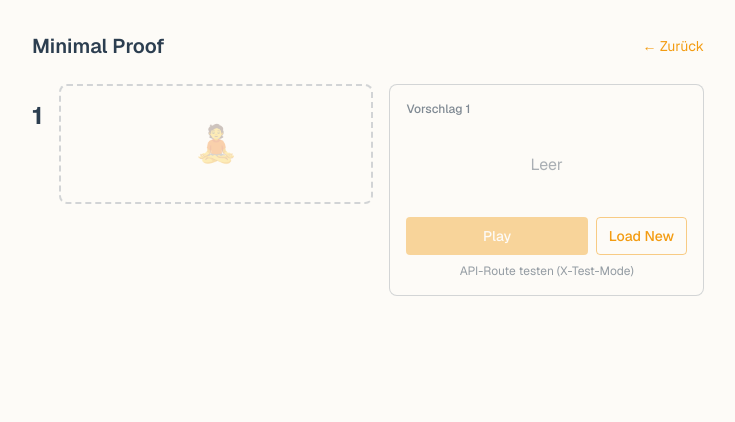
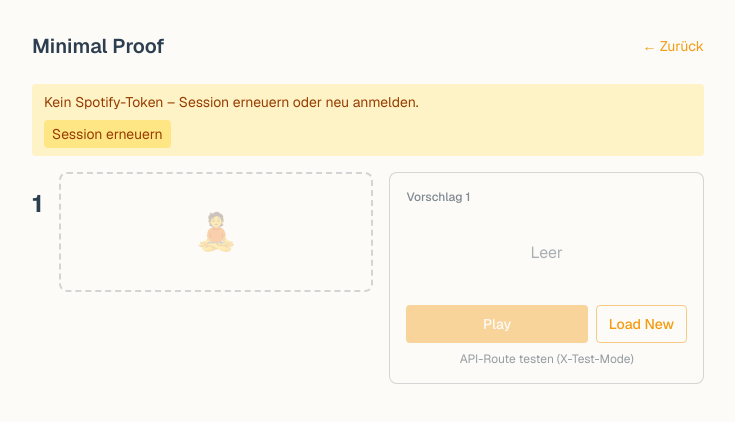
Before and after one commit to HorstDuebel/yoga-flow-beat-sync, a Next.js app: page /minimal in a window 1280 px wide. Shown: the top 422 px of the page, without its empty margins (272-1007 px from the left). Built offline with nearby package versions, Linux system fonts and the light colour scheme; no server answers; sample sign-in values are in the browser's storage.

Commit message:
Fix: transpilePackages f├╝r next-auth (Vercel next/server)

```diff
--- a/auth.ts
+++ b/auth.ts
@@ -94,7 +94,12 @@ export const authConfig = {
       if (expiresAt && Date.now() < expiresAt - 60_000) {
         return token;
       }
-      return refreshAccessToken(token);
+      try {
+        return await refreshAccessToken(token);
+      } catch (e) {
+        console.error("[Auth] Token-Refresh Exception:", e);
+        return token;
+      }
     },
     async session(params: { session: { user?: unknown }; token: Record<string, unknown> }) {
       const { session, token } = params;
--- a/src/app/minimal/actions.ts
+++ b/src/app/minimal/actions.ts
@@ -18,6 +18,7 @@ export async function fetchTrack(accessToken: string): Promise<
 
     const res = await fetch(url, {
       headers: { Authorization: `Bearer ${accessToken}` },
+      cache: "no-store",
     });
 
     if (!res.ok) {
--- a/src/app/minimal/page.tsx
+++ b/src/app/minimal/page.tsx
@@ -6,7 +6,7 @@ import Link from "next/link";
 import { fetchTrack, type Track } from "./actions";
 
 export default function MinimalPage() {
-  const { data: session, status } = useSession();
+  const { data: session, status, update } = useSession();
   const [track, setTrack] = useState<Track | null>(null);
   const [isLoading, setIsLoading] = useState(false);
   const [error, setError] = useState<string | null>(null);
@@ -21,21 +21,26 @@ export default function MinimalPage() {
     setError(null);
     setIsLoading(true);
     try {
-      // Server Action – läuft serverseitig, umgeht API-Route-404 auf Vercel
       const result = await fetchTrack(token);
       if ("error" in result) {
         setError(result.error ?? "Fehler beim Laden");
         setTrack(null);
+      } else if (result.track) {
+        setTrack(result.track);
       } else {
-        setTrack(result.track);
+        setError("Keine Daten erhalten");
+        setTrack(null);
       }
-    } catch {
-      setError("Netzwerkfehler");
+    } catch (e) {
+      const msg = e instanceof Error ? e.message : String(e);
+      setError(`Fehler: ${msg}`);
       setTrack(null);
     } finally {
       setIsLoading(false);
     }
   };
+
+  const hasToken = !!(session as { accessToken?: string } | null)?.accessToken;
 
   const playTrack = () => {
     if (!track?.previewUrl) return;
@@ -83,6 +88,21 @@ export default function MinimalPage() {
             ← Zurück
           </Link>
         </div>
+        {!hasToken && (
+          <div className="mb-4 flex flex-col gap-2 rounded bg-amber-100 px-3 py-2 text-sm text-amber-800">
+            <p>Kein Spotify-Token – Session erneuern oder neu anmelden.</p>
+            <button
+              type="button"
+              onClick={async () => {
+                await update();
+                window.location.reload();
+              }}
+              className="self-start rounded bg-amber-200 px-2 py-1 hover:bg-amber-300"
+            >
+              Session erneuern
+            </button>
+          </div>
+        )}
 
         <div className="grid grid-cols-[auto_1fr_1fr] gap-4 items-start">
           {/* Nr. */}
```
